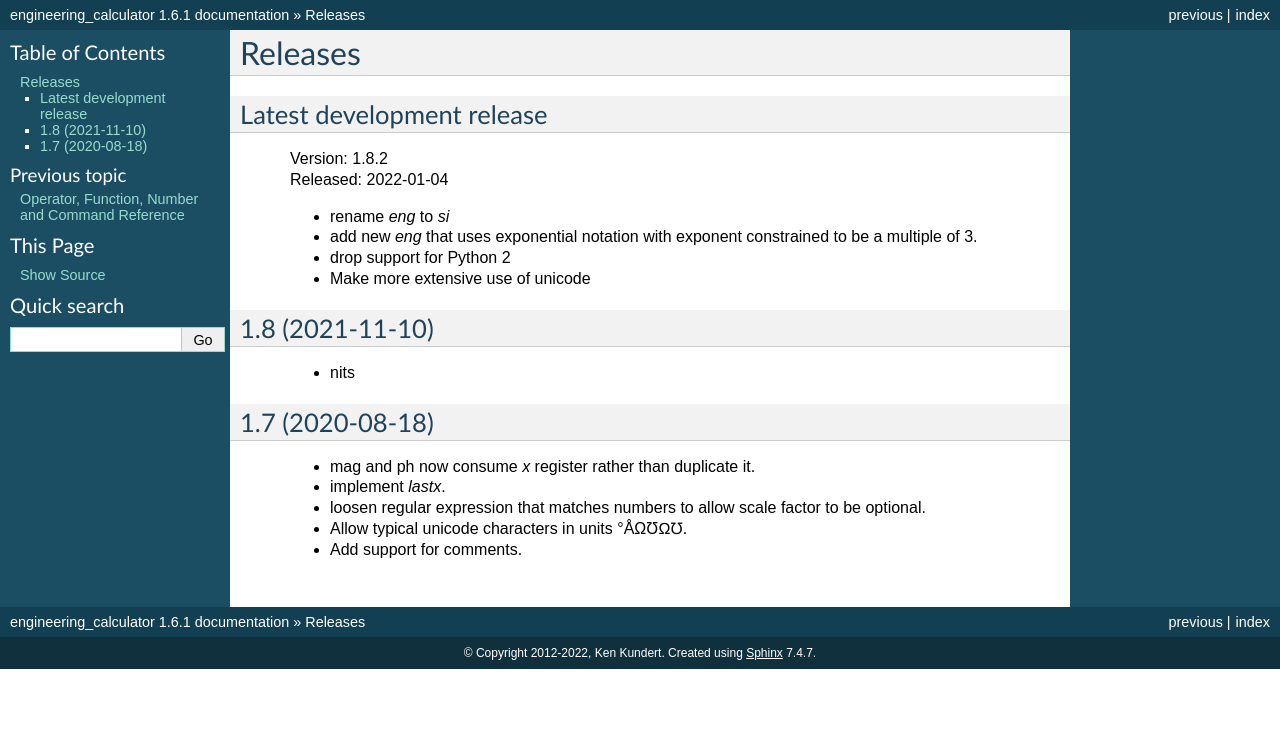
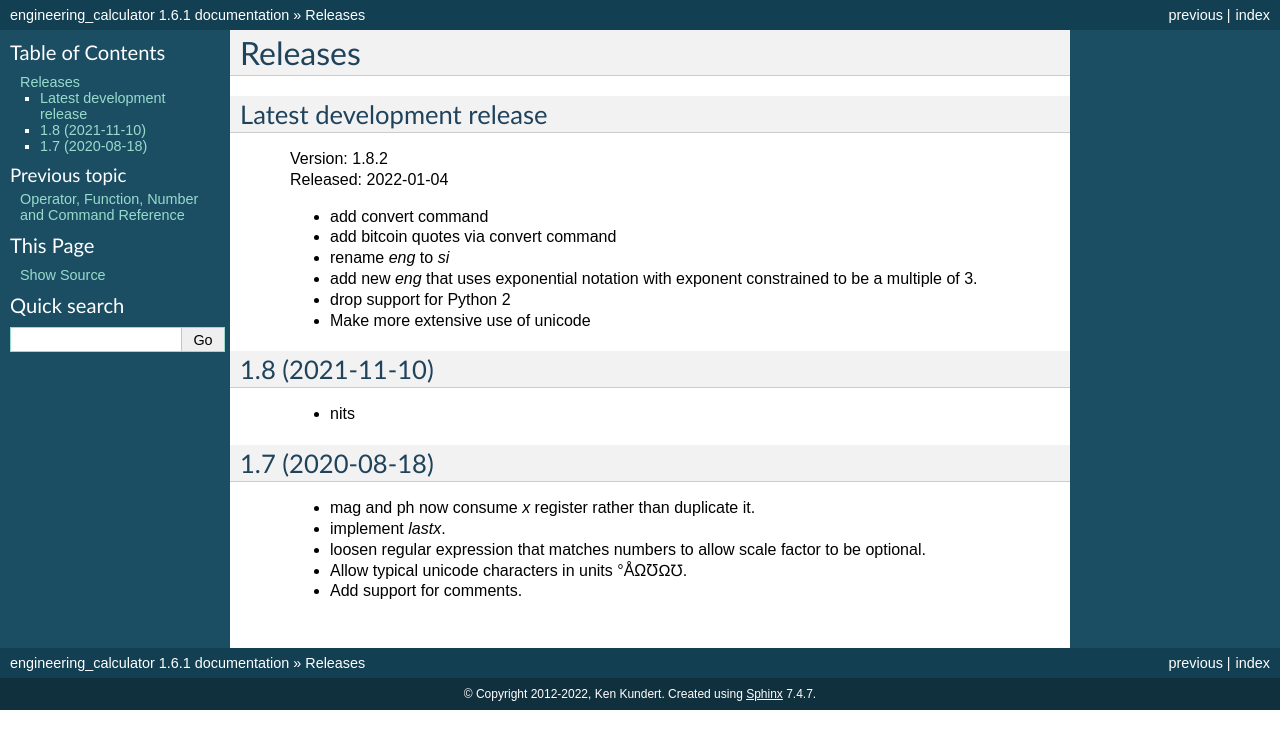
Before and after one commit to KenKundert/ec, a Sphinx documentation site: the page built from doc/releases.rst, in a window 1280 px wide. Shown: the top 749 px of the page. Built offline with Sphinx 7.4.7, drawn with Linux system fonts in a browser that asks for light colours.

Commit message:
update release notes

```diff
--- a/doc/releases.rst
+++ b/doc/releases.rst
@@ -7,6 +7,8 @@ Latest development release
     | Version: 1.8.2
     | Released: 2022-01-04
 
+    - add convert command
+    - add bitcoin quotes via convert command
     - rename *eng* to *si*
     - add new *eng* that uses exponential notation with exponent constrained to
       be a multiple of 3.
```
